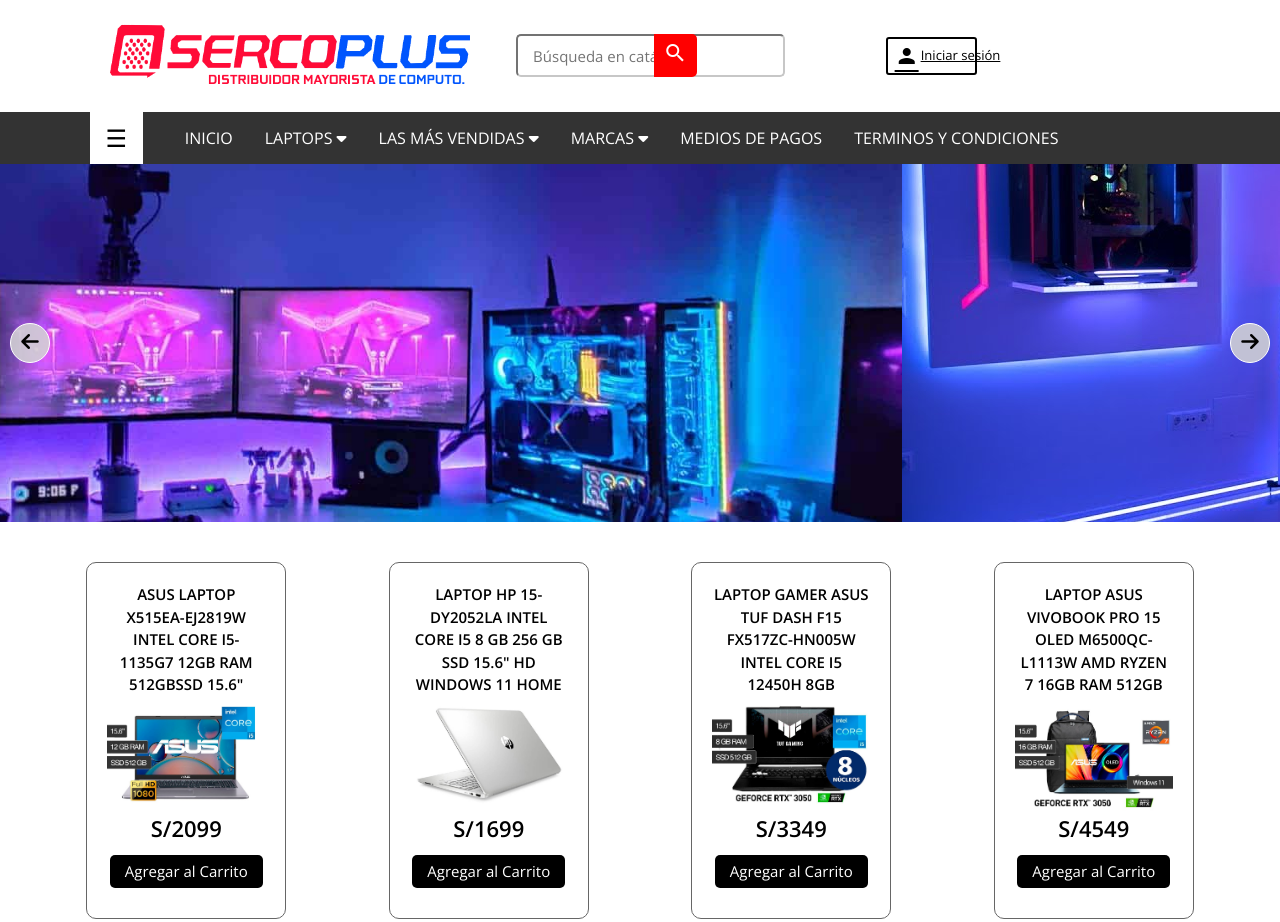
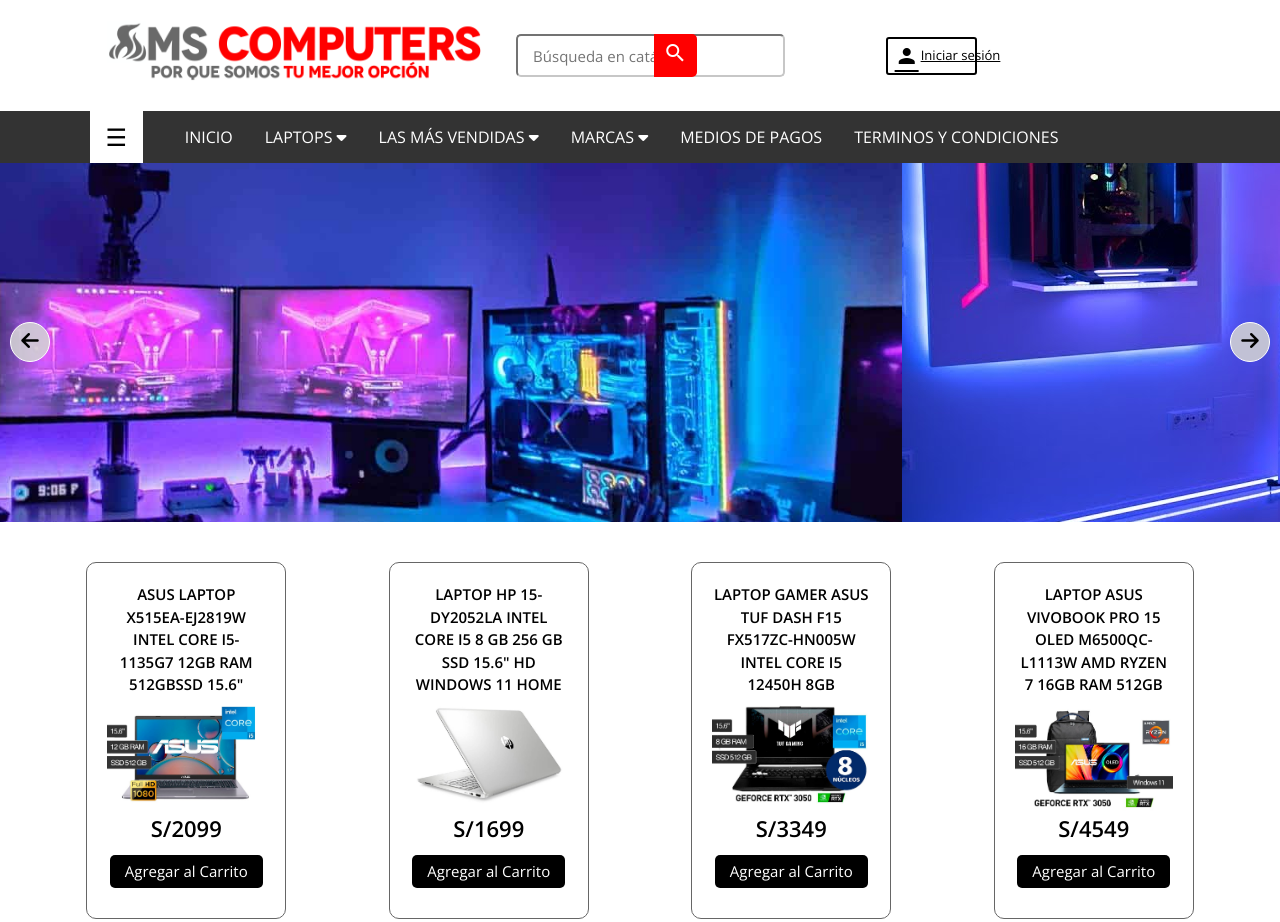
Before and after one commit to inoricode28/inoricode28.github.io, a plain HTML site: page index.html in a window 1280 px wide. Shown: the top 922 px of the page. Drawn offline with nearby package versions, Linux system fonts and the light colour scheme.

Commit message:
Titulo01

```diff
--- a/index.html
+++ b/index.html
@@ -19,7 +19,7 @@
 
 <body>
     <div class="container_inicio">
-        <div class="divisiones"><img src="Detalles/img_slide/logo.jpg"></div>
+        <div class="divisiones"><img src="Detalles/img_slide/logo.png"></div>
         <div class="formulario">
             <input class="form-control ui-autocomplete-input" type="text" name="s" value="" placeholder="Búsqueda en catálogo" aria-label="Buscar" autocomplete="off">
             <button type="submit" class="btn-primary">
```
Also changed, not shown: Detalles/img_slide/logo.jpg (deleted), Detalles/img_slide/logo.png (added).
